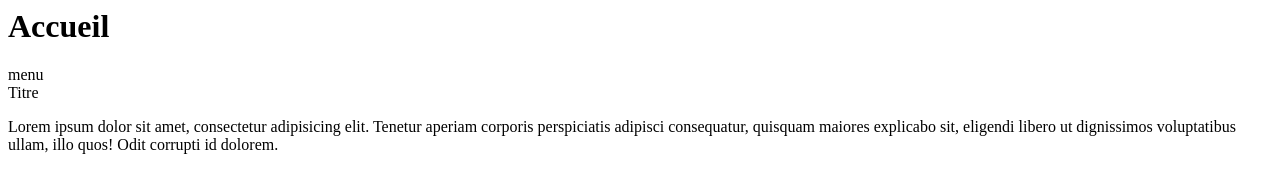
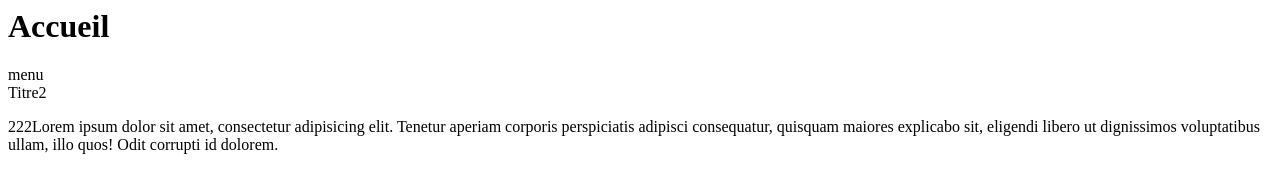
Before and after one commit to Vince2210001/Tests, a plain HTML site: page index.html in a window 1280 px wide. Drawn offline with Linux system fonts and the light colour scheme.

Commit message:
ajout texte4mais2

```diff
--- a/index.html
+++ b/index.html
@@ -9,9 +9,9 @@
     <h1>Accueil</h1>
     <nav>menu</nav>
 
-    Titre
+    Titre2
 
-    <p>Lorem ipsum dolor sit amet, consectetur adipisicing elit.
+    <p>222Lorem ipsum dolor sit amet, consectetur adipisicing elit.
         Tenetur aperiam corporis perspiciatis adipisci consequatur,
         quisquam maiores explicabo sit, eligendi libero ut dignissimos
         voluptatibus ullam, illo quos! Odit corrupti id dolorem.</p>
```
